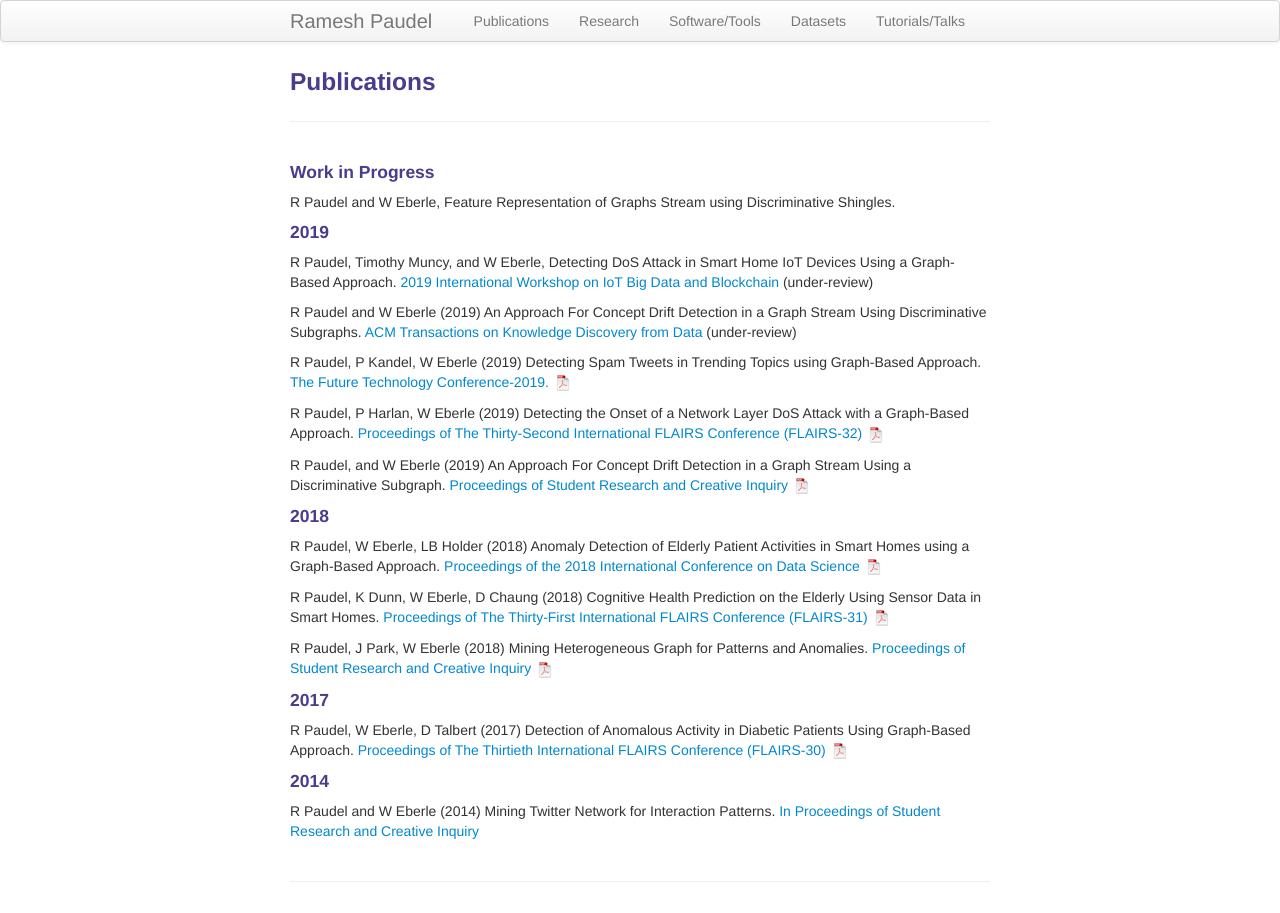
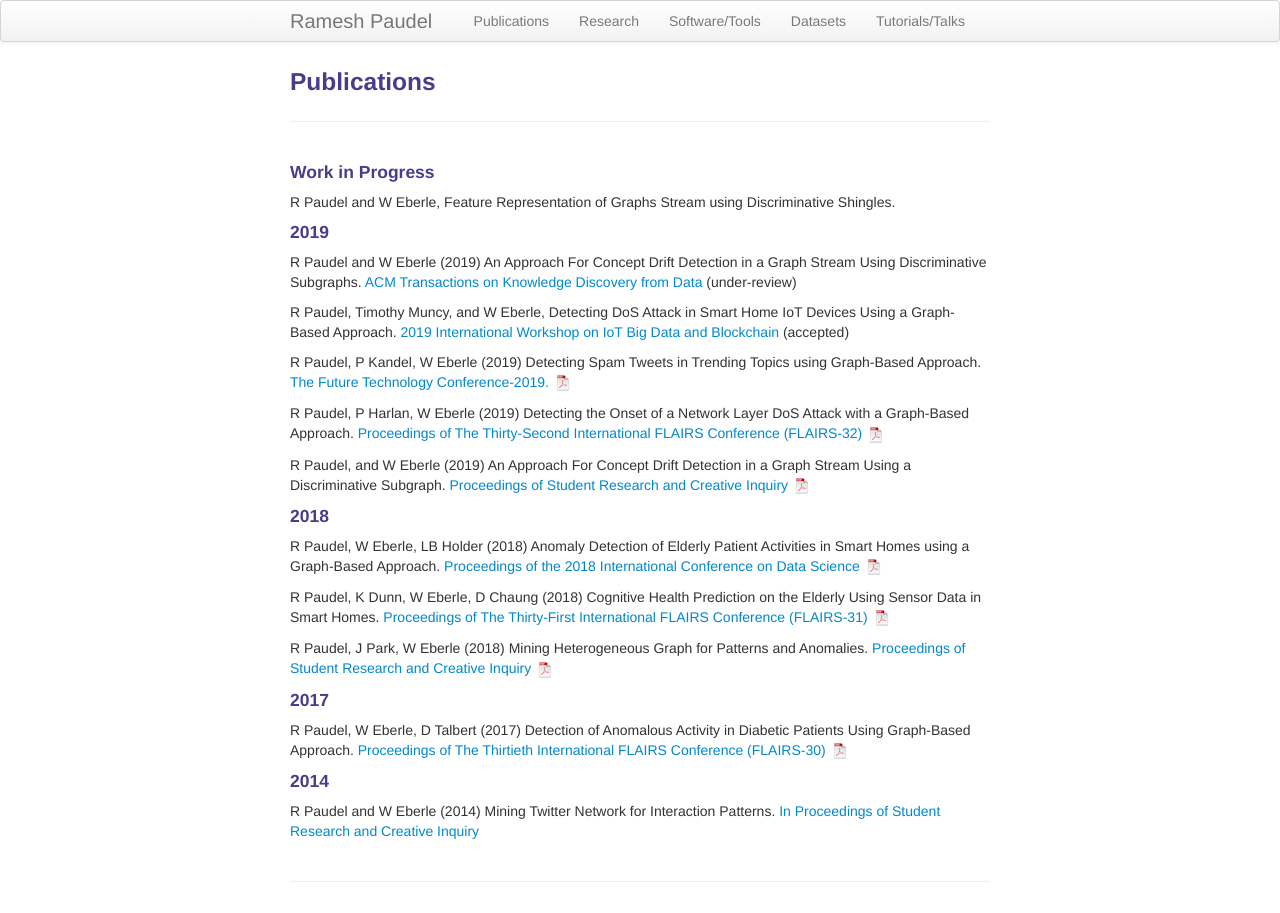
Before and after one commit to rpaudel42/rpaudel42.github.io, a Jekyll site: the page built from pages/pubs.md, in a window 1280 px wide. Built offline with Jekyll 4.4.1, drawn with Linux system fonts in a browser that asks for light colours.

Commit message:
Update pub

```diff
--- a/pages/pubs.md
+++ b/pages/pubs.md
@@ -8,10 +8,10 @@ R Paudel and W Eberle, Feature Representation of Graphs Stream using Discriminat
 
 
 #### 2019
-R Paudel, Timothy Muncy, and W Eberle, Detecting DoS Attack in Smart Home IoT Devices Using a Graph-Based Approach. [2019 International Workshop on IoT Big Data and Blockchain](http://siwn.org.uk/cfp/iotbd19.htm) (under-review)
-
 R Paudel and W Eberle
 (2019) An Approach For Concept Drift Detection in a Graph Stream Using Discriminative Subgraphs. [ACM Transactions on Knowledge Discovery from Data](https://tkdd.acm.org/about.cfm) (under-review)
+
+R Paudel, Timothy Muncy, and W Eberle, Detecting DoS Attack in Smart Home IoT Devices Using a Graph-Based Approach. [2019 International Workshop on IoT Big Data and Blockchain](http://siwn.org.uk/cfp/iotbd19.htm) (accepted)
 
 R Paudel, P Kandel, W Eberle
 (2019) Detecting Spam Tweets in Trending Topics using Graph-Based Approach. [The Future Technology Conference-2019.](https://link.springer.com/chapter/10.1007/978-3-030-32520-6_39) [![pdf]({{ BASE_PATH }}/assets/icons/pdf-icon.png)](/assets/Spam_detection_in_trending_topic.pdf)
```
